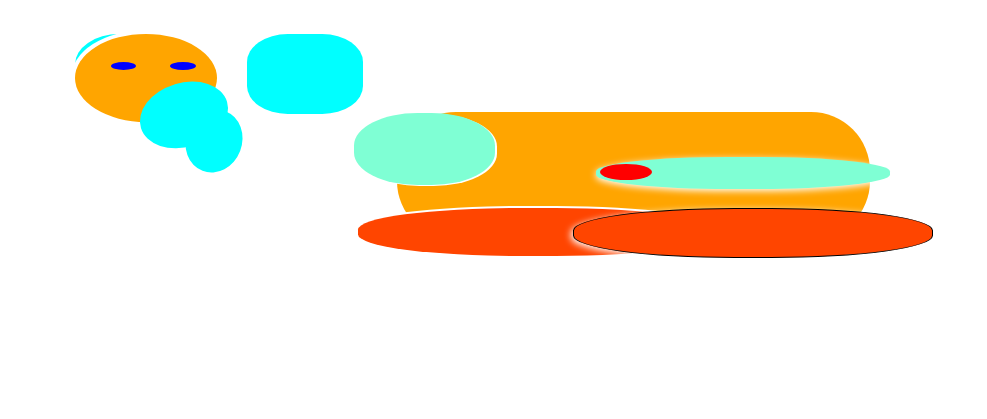
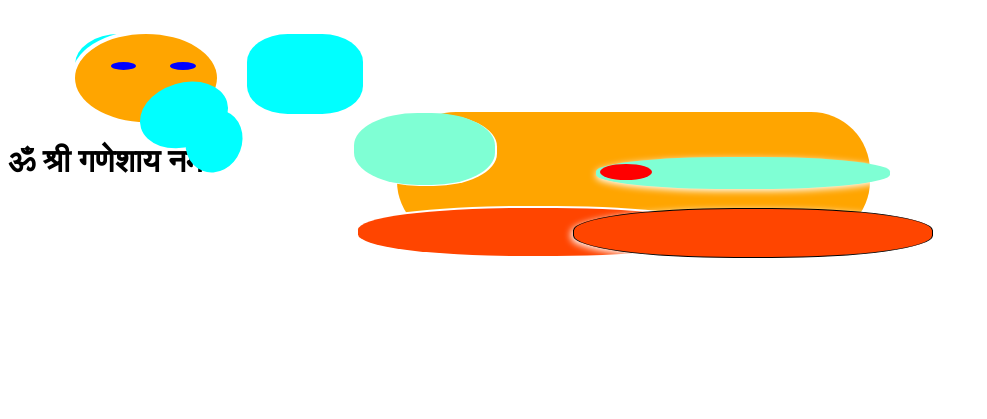
Before and after one commit to Gauravmane16/Ganesh-ji, a plain HTML site: page index.html in a window 1280 px wide. Shown: the whole page, without its empty margins (0-987 px from the left). Drawn offline with Linux system fonts and the light colour scheme.

Commit message:
Update index.html

```diff
--- a/index.html
+++ b/index.html
@@ -34,6 +34,7 @@
             <div class="leg1"></div>
             <div class="leg2"></div>
         </div>
+       <h1>ॐ श्री गणेशाय नमः</h1>
    </div>
 </body>
 </html>
```
